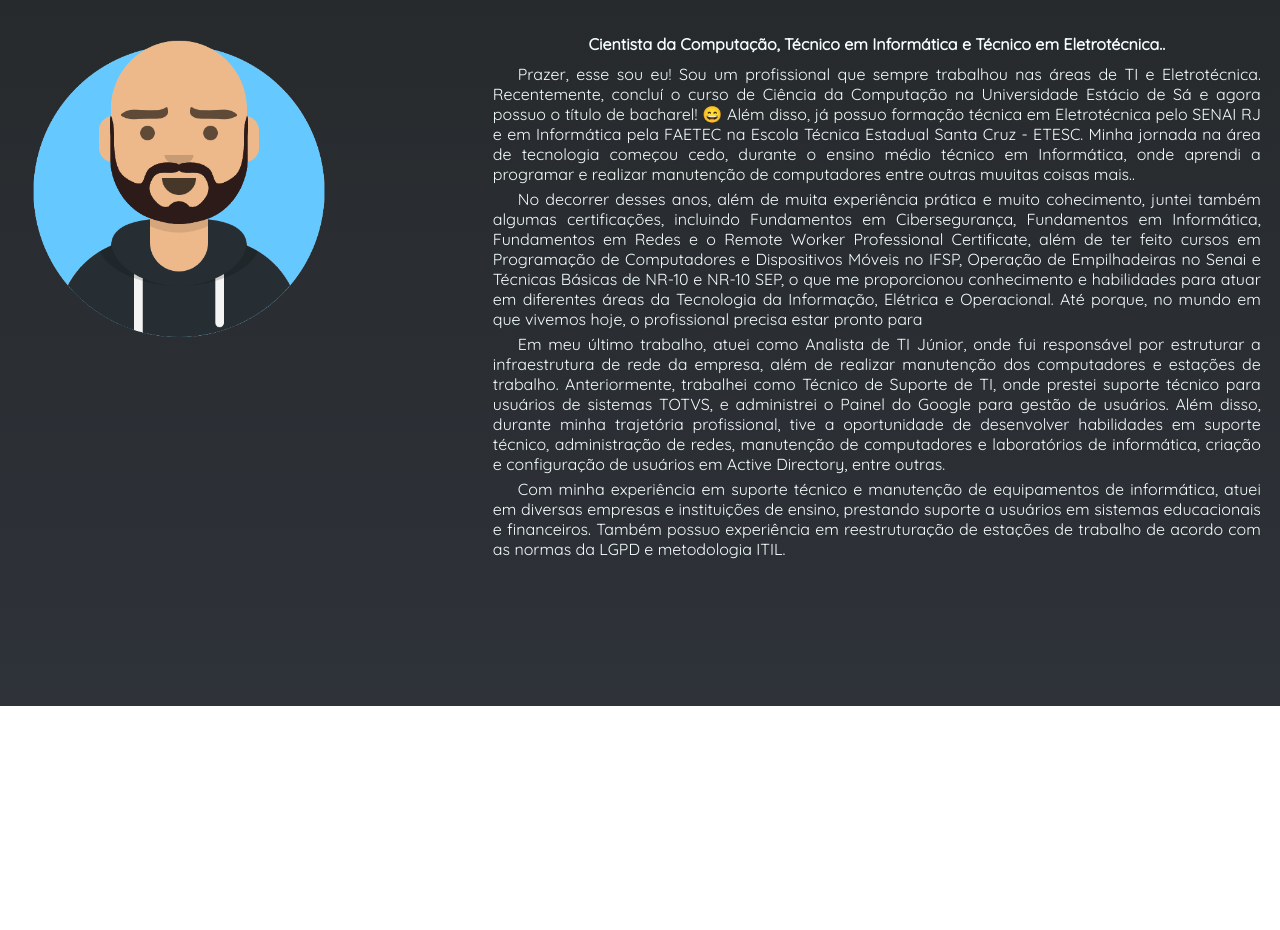
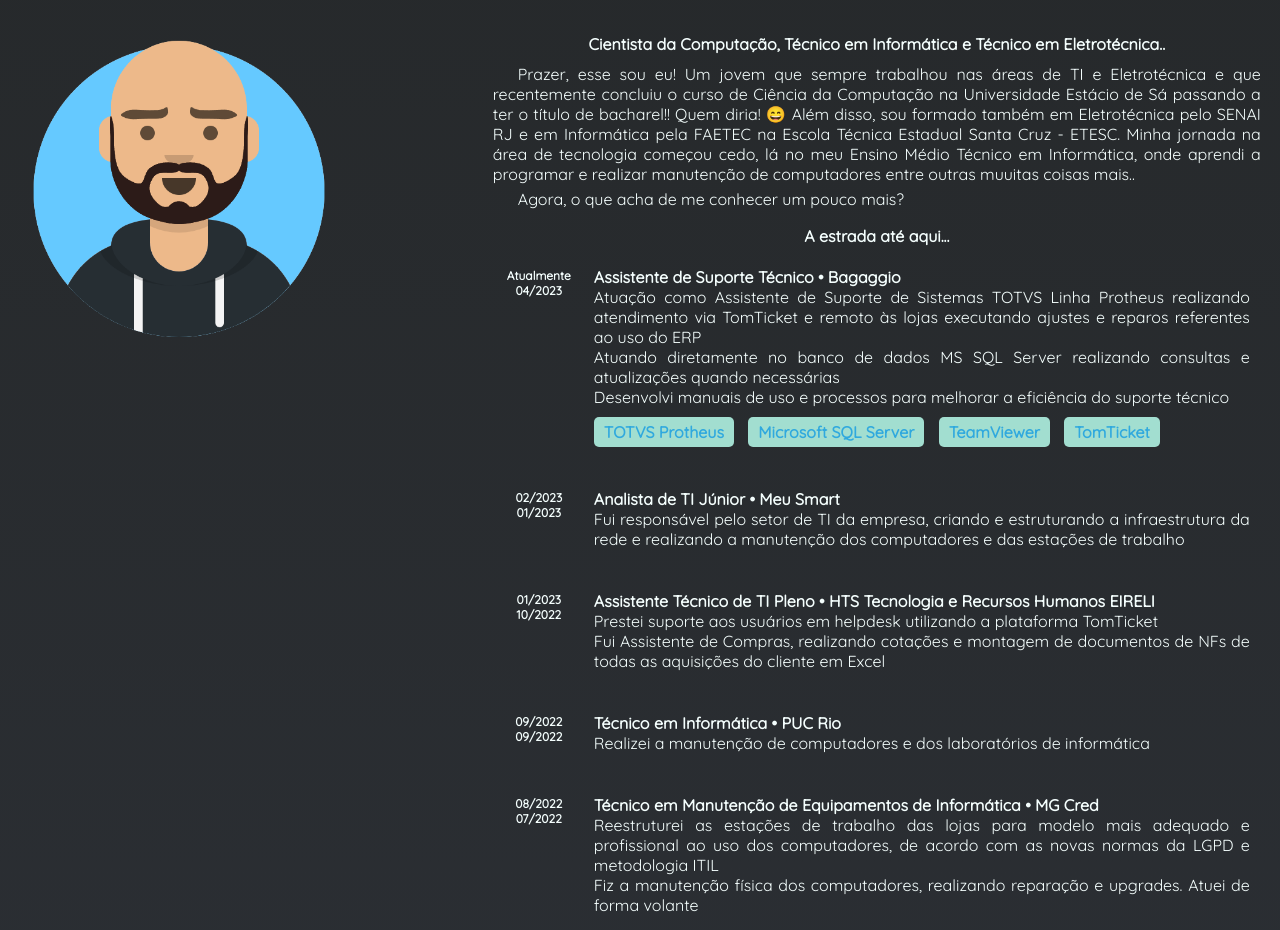
Before and after one commit to NatanaelOCosta/NatanaelOCosta.github.io, a plain HTML site: page index.html in a window 1280 px wide. Shown: the part 94-1024 px from the top of the page. Before the commit the page ends 800 px from the top, so only its background shows below. Drawn offline with Linux system fonts and the light colour scheme; a script that the page names is missing; a web font is replaced by a local one.

Commit message:
Geral Update

```diff
--- a/index.html
+++ b/index.html
@@ -9,7 +9,7 @@
 		<link rel="stylesheet" href="https://fonts.googleapis.com/css2?family=Unbounded:wght@400;700&display=swap">
 	</head>
 	<body>
-		<input type="checkbox" id="dark-mode" checked>
+		<input type="checkbox" id="dark-mode">
 		<label for="dark-mode"></label>
 		<div class="background">
 			<header>
@@ -19,11 +19,99 @@
 			</header>
 			<section class="sobre">
 				<h4>Cientista da Computação, Técnico em Informática e Técnico em Eletrotécnica..</h4>
-				<p>Prazer, esse sou eu! Sou um profissional que sempre trabalhou nas áreas de TI e Eletrotécnica. Recentemente, concluí o curso de Ciência da Computação na Universidade Estácio de Sá e agora possuo o título de bacharel! 😄 Além disso, já possuo formação técnica em Eletrotécnica pelo SENAI RJ e em Informática pela FAETEC na Escola Técnica Estadual Santa Cruz - ETESC. Minha jornada na área de tecnologia começou cedo, durante o ensino médio técnico em Informática, onde aprendi a programar e realizar manutenção de computadores entre outras muuitas coisas mais..</p>
-				<p>No decorrer desses anos, além de muita experiência prática e muito cohecimento, juntei também algumas certificações, incluindo Fundamentos em Cibersegurança, Fundamentos em Informática, Fundamentos em Redes e o Remote Worker Professional Certificate, além de ter feito cursos em Programação de Computadores e Dispositivos Móveis no IFSP, Operação de Empilhadeiras no Senai e Técnicas Básicas de NR-10 e NR-10 SEP, o que me proporcionou conhecimento e habilidades para atuar em diferentes áreas da Tecnologia da Informação, Elétrica e Operacional. Até porque, no mundo em que vivemos hoje, o profissional precisa estar pronto para</p>
-				<p>Em meu último trabalho, atuei como Analista de TI Júnior, onde fui responsável por estruturar a infraestrutura de rede da empresa, além de realizar manutenção dos computadores e estações de trabalho. Anteriormente, trabalhei como Técnico de Suporte de TI, onde prestei suporte técnico para usuários de sistemas TOTVS, e administrei o Painel do Google para gestão de usuários. Além disso, durante minha trajetória profissional, tive a oportunidade de desenvolver habilidades em suporte técnico, administração de redes, manutenção de computadores e laboratórios de informática, criação e configuração de usuários em Active Directory, entre outras.</p>
-				<p>Com minha experiência em suporte técnico e manutenção de equipamentos de informática, atuei em diversas empresas e instituições de ensino, prestando suporte a usuários em sistemas educacionais e financeiros. Também possuo experiência em reestruturação de estações de trabalho de acordo com as normas da LGPD e metodologia ITIL.</p>
+				<p>Prazer, esse sou eu! Um jovem que sempre trabalhou nas áreas de TI e Eletrotécnica e que recentemente concluiu o curso de Ciência da Computação na Universidade Estácio de Sá passando a ter o título de bacharel!! Quem diria! 😄 Além disso, sou formado também em Eletrotécnica pelo SENAI RJ e em Informática pela FAETEC na Escola Técnica Estadual Santa Cruz - ETESC. Minha jornada na área de tecnologia começou cedo, lá no meu Ensino Médio Técnico em Informática, onde aprendi a programar e realizar manutenção de computadores entre outras muuitas coisas mais..</p>
+				<p>Agora, o que acha de me conhecer um pouco mais?</p>
 			</section>
+			<section class="full-timeline">
+				<h4>A estrada até aqui...</h4>
+					<ul class="timeline">
+						<li class="timeline-item">
+							<div class="timeline-date">Atualmente<br/>04/2023</div>
+							<div class="timeline-content">
+								<p>Assistente de Suporte Técnico • Bagaggio</p>
+								<p>Atuação como Assistente de Suporte de Sistemas TOTVS Linha Protheus realizando atendimento via TomTicket e remoto às lojas executando ajustes e reparos referentes ao uso do ERP</p>
+								<p>Atuando diretamente no banco de dados MS SQL Server realizando consultas e atualizações quando necessárias</p>
+								<p>Desenvolvi manuais de uso e processos para melhorar a eficiência do suporte técnico</p>
+								<p class="competencias">TOTVS Protheus</p>
+								<p class="competencias">Microsoft SQL Server</p>
+								<p class="competencias">TeamViewer</p>
+								<p class="competencias">TomTicket</p>
+							</div>
+						</li>
+						<li class="timeline-item">
+							<div class="timeline-date">02/2023<br/>01/2023</div>
+							<div class="timeline-content">
+								<p>Analista de TI Júnior • Meu Smart</p>
+								<p>Fui responsável pelo setor de TI da empresa, criando e estruturando a infraestrutura da rede e realizando a manutenção dos computadores e das estações de trabalho</p>
+							</div>
+						</li>
+						<li class="timeline-item">
+							<div class="timeline-date">01/2023<br/>10/2022</div>
+							<div class="timeline-content">
+								<p>Assistente Técnico de TI Pleno • HTS Tecnologia e Recursos Humanos EIRELI</p>
+								<p>Prestei suporte aos usuários em helpdesk utilizando a plataforma TomTicket</p>
+								<p>Fui Assistente de Compras, realizando cotações e montagem de documentos de NFs de todas as aquisições do cliente em Excel</p>
+							</div>
+						</li>
+						<li class="timeline-item">
+							<div class="timeline-date">09/2022<br/>09/2022</div>
+							<div class="timeline-content">
+								<p>Técnico em Informática • PUC Rio</p>
+								<p>Realizei a manutenção de computadores e dos laboratórios de informática</p>
+							</div>
+						</li>
+						<li class="timeline-item">
+							<div class="timeline-date">08/2022<br/>07/2022</div>
+							<div class="timeline-content">
+								<p>Técnico em Manutenção de Equipamentos de Informática • MG Cred</p>
+								<p>Reestruturei as estações de trabalho das lojas para modelo mais adequado e profissional ao uso dos computadores, de acordo com as novas normas da LGPD e metodologia ITIL</p>
+								<p>Fiz a manutenção física dos computadores, realizando reparação e upgrades. Atuei de forma volante</p>
+							</div>
+						</li>
+						<li class="timeline-item">
+							<div class="timeline-date">07/2022<br/>06/2021</div>
+							<div class="timeline-content">
+								<p>Técnico de Suporte de TI • Grupo Educacional Mopi Ltda</p>
+								<p>Realizei suporte técnico aos usuários do sistema TOTVS Linha RM nos módulos Educacional e Financeiro, garantindo a continuidade do negócio e satisfação dos clientes internos</p>
+								<p>Fui responsável pela administração e manutenção do Painel do Google, gerenciando e mantendo todos os usuários da instituição em conformidade com as políticas de segurança e privacidade</p>
+								<p>Configurei e gerenciei usuários no Active Directory para acesso ao sistema via Remote Desktop Services, aumentando a eficiência e segurança do acesso remoto</p>
+								<p>Realizei a manutenção das plataformas Agenda Edu e Google Sala de Aula utilizadas pela instituição, garantindo a efetividade e usabilidade dos recursos de aprendizagem</p>
+							</div>
+						</li>
+						<li class="timeline-item">
+							<div class="timeline-date">05/2021<br/>10/2020</div>
+							<div class="timeline-content">
+								<p>Estágio em TI • Grupo Educacional Mopi Ltda</p>
+								<p>Realizei suporte técnico aos usuários do sistema TOTVS Linha RM nos módulos Educacional e Financeiro, aprendendo e aplicando boas práticas de suporte técnico</p>
+								<p>Prestei auxílio na administração e manutenção do Painel do Google, visando a eficácia do sistema e suporte aos usuários</p>
+								<p>Configurei e gerenciei usuários no Active Directory para acesso ao sistema via Remote Desktop Services, desenvolvendo habilidades técnicas</p>
+							</div>
+						</li>
+						<li class="timeline-item">
+							<div class="timeline-date">09/2020<br/>10/2018</div>
+							<div class="timeline-content">
+								<p>Monitor de Informática • Santa Monica Centro Educacional</p>
+								<p>Trabalhei como monitor de informática, auxiliando os professores nas aulas, fornecendo suporte técnico e também auxiliando a supervisão da escola em assuntos administrativos</p>
+							</div>
+						</li>
+						<li class="timeline-item">
+							<div class="timeline-date">09/2018<br/>03/2018</div>
+							<div class="timeline-content">
+								<p>Aprendiz Administrativo • Santa Monica Centro Educacional</p>
+								<p>Atuei como aprendiz administrativo na secretaria da escola, desenvolvendo habilidades de organização e comunicação</p>
+							</div>
+						</li>
+						<li class="timeline-item">
+							<div class="timeline-date">01/2018<br/>10/2017</div>
+							<div class="timeline-content">
+								<p>Instrutor de Informática • Marca Qualificação Profissional</p>
+								<p>Fui instrutor de Informática e de Gestão Empresarial, fornecendo aulas profissionalizantes para os alunos</p>
+								<p>Atuei como Técnico em Informática da unidade, desenvolvendo habilidades técnicas em suporte e manutenção de computadores e redes</p>
+							</div>
+						</li>
+					</ul>
+			</section>
+
 		</div>
 
 		<script src="script.js"></script>
--- /dev/null
+++ b/script.js
@@ -0,0 +1,12 @@
+/*Funcao para alternar entre os modos noturno e diurno do site automaticamente de acordo com a hora*/
+function verificarHorario(){
+  var inputDarkMode = document.getElementById("dark-mode");
+  var dataAtual = new Date();
+  var horaAtual = dataAtual.getHours();
+
+  if (horaAtual >= 6 && horaAtual <= 17) {
+    inputDarkMode.checked = false;
+  } else inputDarkMode.checked = true;
+}
+
+window.addEventListener("load", verificarHorario);
--- a/style.css
+++ b/style.css
@@ -20,7 +20,7 @@
 
 body {
   width: 100%;
-  height: 100vh;
+  height: 100%;
   display: flex;
   flex-direction: column;
   position: relative;
@@ -70,14 +70,16 @@
 
 .background {
   position: absolute;
+  top: 0;
+  left: 0;
   width: 100%;
-  min-height: 100vh;
-  height: auto;
+  min-height: 150vw; /* AJUSTEI ASSIM PARA OCUPAR TODO O BODY. QUANDO INSERIR O FOOTER, VERIFICAR SE ESSE VALOR AINDA É O CORRETO */
   background: linear-gradient(var(--light-background-color), var(--dark-highlight-color));
   background: -webkit-linear-gradient(var(--light-background-color), var(--dark-highlight-color));
   transition: all 1s ease;
   color: var(--light-highlight-color);
   padding: 1.5vw;
+  box-sizing: border-box;
 }
 
 input:checked ~ label::after {
@@ -122,25 +124,13 @@
   font-family: 'Unbounded', sans-serif;
 }
 
-.bloco {
-  display: flex;
-  align-items: flex-start;
-  margin-top: 0;
-  border: 1px solid red;
-  width: 60%;
-  position: relative;
-  float: right;
-}
-
-.bloco p {
-  text-align: justify;
-}
 
 .sobre {
   position: absolute;
   top: 10vw;
   right: 1.5vw;
   width: 60%;
+  height: auto;
 }
 
 .sobre h4 {
@@ -156,6 +146,106 @@
 .sobre p:first-of-type {
   margin-top: 10px;
 }
+
+.full-timeline {
+  position: absolute;
+  top: 25vw;
+  right: 1.5vw;
+  width: 60%;
+  height: auto;
+
+/*
+  display: flex;
+  align-items: flex-start;
+  margin-top: 0;
+  width: 60%;
+  position: relative;
+  float: right;*/
+}
+
+.full-timeline h4 {
+  text-align: center;
+  margin-bottom: 10px;
+}
+
+.timeline {
+  list-style-type: none;
+  margin: 0;
+  padding: 0;
+  position: relative;
+  border-radius: 5px;
+}
+
+.timeline-item {
+  display: flex;
+  align-items: flex-start;
+  padding: 10px;
+  border-radius: 5px;
+  border: 1px solid transparent;
+  opacity: 1;
+  transition: opacity 0.3s;
+  transition: all .3s ease;
+}
+
+.timeline-item:hover {
+  cursor: pointer;
+  border: 1px solid rgba(198, 247, 253, 0.3);
+  box-shadow: 0px 4px 10px rgba(0, 0, 0, 0.2);
+}
+
+.full-timeline:hover .timeline-item:not(:hover) {
+  opacity: 0.5;
+}
+
+input:checked ~ .background .timeline-item:hover {
+  background: var(--dark-secound-color);
+}
+
+.timeline-item:hover p:first-of-type {
+  color: var(--light-accent);
+}
+
+input:checked ~ .timeline-item:hover p:first-of-type {
+  color: var(--dark-accent);
+  box-shadow: 0px 4px 10px rgba(255, 255, 255, 0.2);
+}
+
+.timeline p {
+  text-align: justify;
+}
+
+.timeline-item p.competencias {
+  color: var(--dark-accent);
+  display: inline-block;
+  margin-top: 10px;
+  margin-right: 10px;
+  padding: 5px 10px;
+  border-radius: 5px;
+  background-color: var(--dark-secound-accent);
+  font-weight: 600;
+}
+
+.timeline p:first-of-type {
+  font-weight: bold;
+}
+
+.timeline-item {
+  display: flex;
+  margin-bottom: 20px;
+}
+
+.timeline-date {
+  font-weight: bold;
+  min-width: 70px;
+  font-size: 12px;
+  text-align: center;
+  border: 1px solid transparent;
+}
+
+.timeline-content {
+  margin-left: 20px;
+}
+
 
 /*Estilos para telas grandes*/
 @media screen and (min-width: 1024px) {
@@ -190,7 +280,6 @@
   .sobre {
     position: absolute;
     top: 21vw;
-    right: 0;
     font-size: 2.5vw;
   }
 }
```
